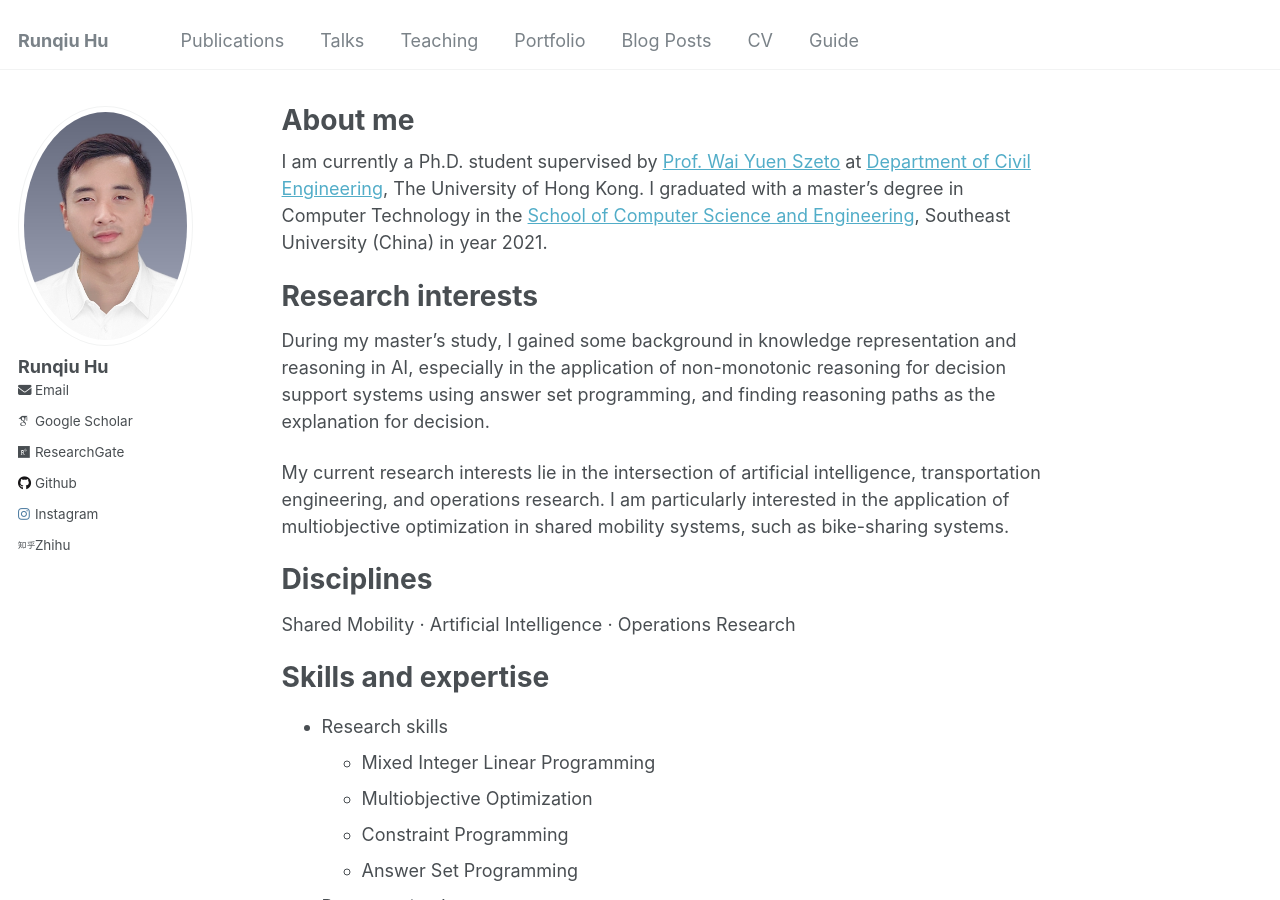
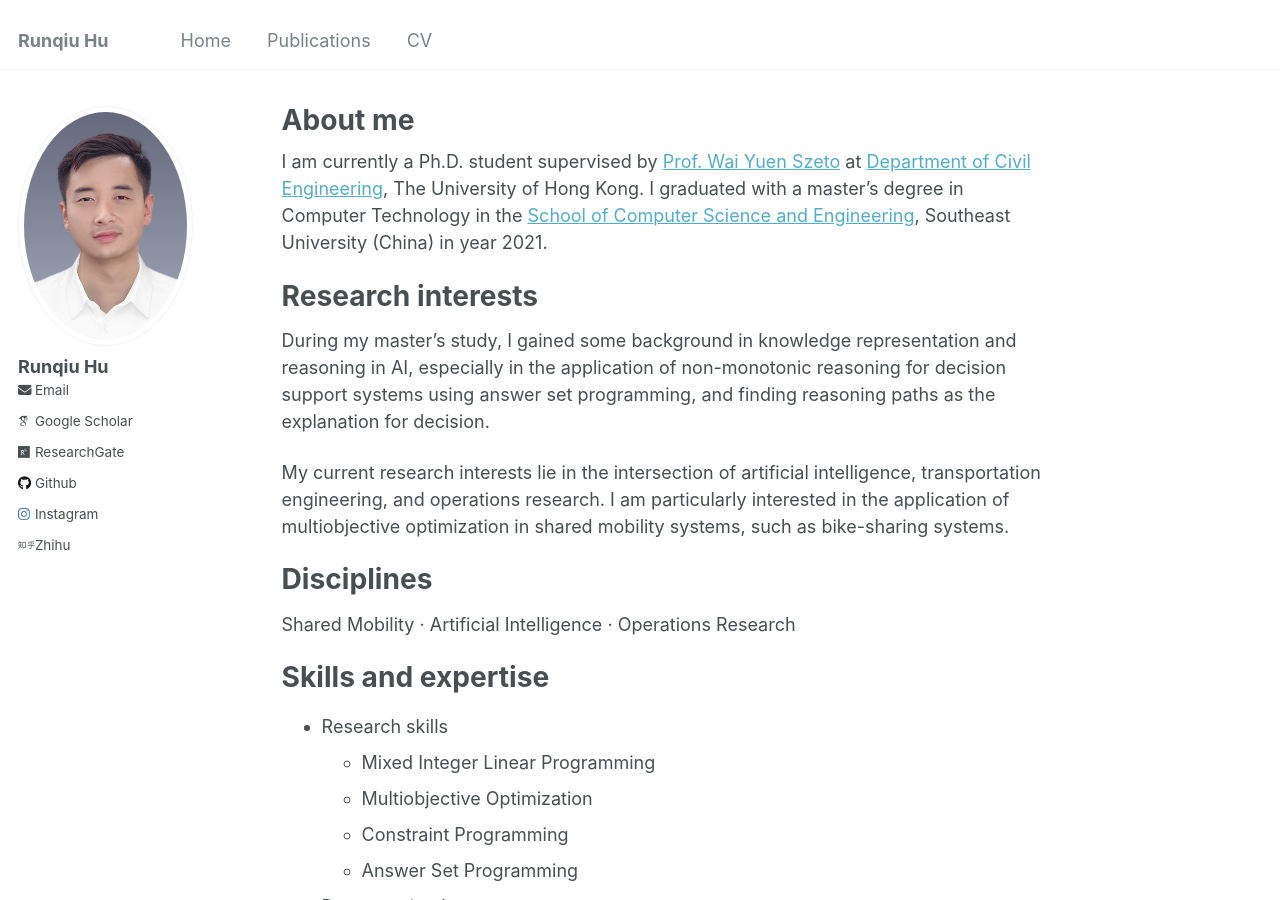
Before and after one commit to rqhu1995/rqhu1995.github.io, a Jekyll site: the page built from _pages/about.md, in a window 1280 px wide and 900 px high. Built offline with Jekyll 4.4.1, drawn with Linux system fonts in a browser that asks for light colours; some web fonts are replaced.

Commit message:
Update navigation.yml

```diff
--- a/_data/navigation.yml
+++ b/_data/navigation.yml
@@ -1,22 +1,11 @@
 # main links links
 main:
+
+  - title: "Home"
+    url: /
+
   - title: "Publications"
     url: /publications/
 
-  - title: "Talks"
-    url: /talks/
-
-  - title: "Teaching"
-    url: /teaching/
-
-  - title: "Portfolio"
-    url: /portfolio/
-
-  - title: "Blog Posts"
-    url: /year-archive/
-
   - title: "CV"
     url: /cv/
-
-  - title: "Guide"
-    url: /markdown/
```
